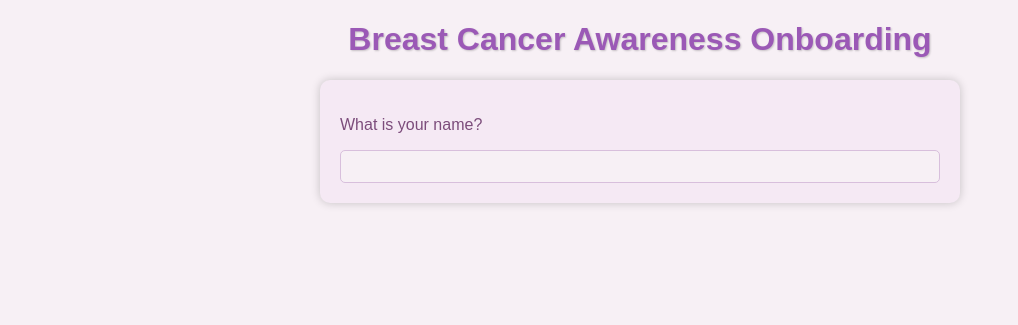
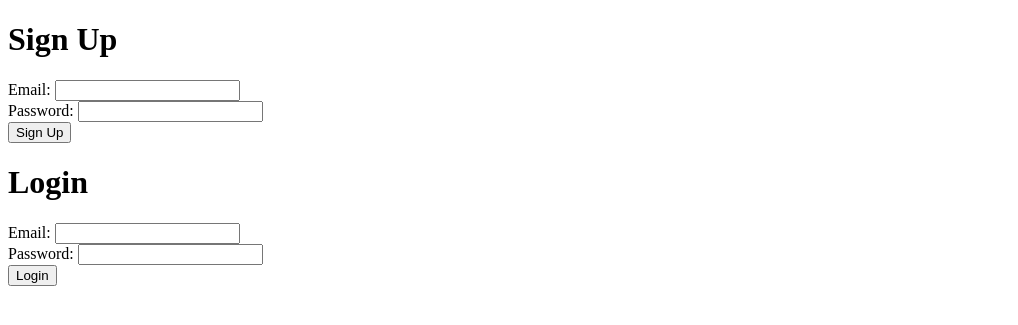
Before and after one commit to nown1ne/ge, a Flask app: page / in a window 1280 px wide. Shown: the top 325 px of the page, without its empty margins (0-1018 px from the left). Run offline with Flask 3, Linux system fonts and the light colour scheme; data that the repository does not hold is empty; some libraries are stand-ins or nearby versions.

Commit message:
half baked

```diff
--- a/main.py
+++ b/main.py
@@ -1,13 +1,56 @@
-from flask import Flask, render_template, request, jsonify
-import pandas as pd
+from flask import Flask, render_template, request, jsonify, redirect, url_for, session
+from supabase import create_client, Client
 import os
 
 app = Flask(__name__)
-DATA_FILE = 'user_data.csv'
+app.secret_key = 'your_secret_key'  # Replace with your own secret key
+# Supabase configuration
+SUPABASE_URL = 'https://zqxdgopzsaoyhctnghaa.supabase.co'
+SUPABASE_KEY = 'eyJhbGciOiJIUzI1NiIsInR5cCI6IkpXVCJ9.eyJpc3MiOiJzdXBhYmFzZSIsInJlZiI6InpxeGRnb3B6c2FveWhjdG5naGFhIiwicm9sZSI6ImFub24iLCJpYXQiOjE3MTY1NjkzNDEsImV4cCI6MjAzMjE0NTM0MX0.2kOPWjNeeEQQyXzfC_ORHOV1UZMoNXJg5pYOPoKlUgM'
+supabase: Client = create_client(SUPABASE_URL, SUPABASE_KEY)
 
 @app.route('/')
 def index():
+    if 'user' in session:
+        return redirect(url_for('questionnaire'))
     return render_template('index.html')
+
+@app.route('/sign_up', methods=['POST'])
+def sign_up():
+    email = request.form['email']
+    password = request.form['password']
+    response = supabase.auth.sign_up({'email': email, 'password': password})
+    if 'error' in response:
+        return jsonify({"error": response['error']['message']}), 400
+    if 'data' in response and 'user' in response['data']:
+        session['user'] = response['data']['user']
+        return redirect(url_for('questionnaire'))
+    else:
+        return jsonify({"error": "Invalid response from Supabase"}), 400
+
+@app.route('/login', methods=['POST'])
+def login():
+    email = request.form['email']
+    password = request.form['password']
+    response = supabase.auth.sign_in_with_password({'email': email, 'password': password})
+    if 'error' in response:
+        return jsonify({"error": response['error']['message']}), 400
+    if 'data' in response and 'user' in response['data']:
+        session['user'] = response['data']['user']
+        return redirect(url_for('questionnaire'))
+    else:
+        return jsonify({"error": "Invalid response from Supabase"}), 400
+
+@app.route('/logout')
+def logout():
+    session.pop('user', None)
+    return redirect(url_for('index'))
+
+@app.route('/questionnaire')
+def questionnaire():
+    # if 'user' not in session:
+    #     return redirect(url_for('index'))
+    return render_template('survey.html')
 
 @app.route('/next_question', methods=['POST'])
 def next_question():
@@ -30,36 +73,30 @@ def get_next_question(answers):
         if "diagnosed_stage" not in answers:
             return {"question": "What is the diagnosed stage?", "options": [], "key": "diagnosed_stage"}
         if "diagnosed_stage" in answers and "diagnosed_report" not in answers:
-            return {"question": "Please upload your diagnosed report.", "options": [], "key": "diagnosed_report"}
+            return {"question": "Please describe your diagnosed report.", "options": [], "key": "diagnosed_report"}
         if "diagnosed_report" in answers and "cbc_report" not in answers:
-            return {"question": "Please provide the Complete Blood Count (CBC) report.", "options": [], "key": "cbc_report"}
+            return {"question": "Please describe the Complete Blood Count (CBC) report.", "options": [], "key": "cbc_report"}
         if "cbc_report" in answers and "mammogram" not in answers:
-            return {"question": "Please provide the Mammogram report.", "options": [], "key": "mammogram"}
+            return {"question": "Please describe the Mammogram report.", "options": [], "key": "mammogram"}
         if "mammogram" in answers and "ultrasound" not in answers:
-            return {"question": "Please provide the Breast Ultrasound report.", "options": [], "key": "ultrasound"}
+            return {"question": "Please describe the Breast Ultrasound report.", "options": [], "key": "ultrasound"}
         if "ultrasound" in answers and "mri" not in answers:
-            return {"question": "Please provide the Breast MRI report.", "options": [], "key": "mri"}
+            return {"question": "Please describe the Breast MRI report.", "options": [], "key": "mri"}
         if "mri" in answers and "biopsy" not in answers:
-            return {"question": "Please provide the Core Needle Biopsy report.", "options": [], "key": "biopsy"}
+            return {"question": "Please describe the Core Needle Biopsy report.", "options": [], "key": "biopsy"}
         if "biopsy" in answers and "genetic_testing" not in answers:
-            return {"question": "Please provide the Genetic Testing report.", "options": [], "key": "genetic_testing"}
+            return {"question": "Please describe the Genetic Testing report.", "options": [], "key": "genetic_testing"}
     if answers.get("diagnosed") == "No":
         if "last_screening" not in answers:
             return {"question": "When was your last screening?", "options": [], "key": "last_screening"}
         if "last_screening" in answers and "screening_frequency" not in answers:
             return {"question": "How frequently do you get screened?", "options": ["Annually", "Every 2 years", "Every 5 years", "Never"], "key": "screening_frequency"}
 
-    save_to_csv(answers)
+    save_to_supabase(answers)
     return {"question": "Thank you for completing the survey!", "options": [], "key": None}
 
-def save_to_csv(data):
-    new_data = pd.DataFrame([data])
-    if not os.path.isfile(DATA_FILE):
-        new_data.to_csv(DATA_FILE, index=False)
-    else:
-        existing_data = pd.read_csv(DATA_FILE)
-        updated_data = pd.concat([existing_data, new_data], ignore_index=True)
-        updated_data.to_csv(DATA_FILE, index=False)
+def save_to_supabase(data):
+    supabase.table('survey_responses').insert(data).execute()
 
 if __name__ == '__main__':
     app.run(debug=True)
--- a/static/main.js
+++ b/static/main.js
@@ -8,11 +8,6 @@ $(document).ready(function () {
             contentType: "application/json",
             data: JSON.stringify(answers),
             success: function (response) {
-        if (response.key === null) {
-          $("#submit-btn").show();
-          return;
-        }
-
                 let questionHtml = `<div class="question" data-key="${response.key}">
                     <p>${response.question}</p>`;
 
@@ -20,16 +15,6 @@ $(document).ready(function () {
                     response.options.forEach((option) => {
                         questionHtml += `<label><input type="radio" name="${response.key}" value="${option}"> ${option}</label><br>`;
                     });
-        } else if (
-          response.key === "diagnosed_report" ||
-          response.key === "cbc_report" ||
-          response.key === "mammogram" ||
-          response.key === "ultrasound" ||
-          response.key === "mri" ||
-          response.key === "biopsy" ||
-          response.key === "genetic_testing"
-        ) {
-          questionHtml += `<input type="file" name="${response.key}">`;
                 } else {
                     questionHtml += `<input type="text" name="${response.key}">`;
                 }
@@ -44,14 +29,10 @@ $(document).ready(function () {
         let key = $(this).closest(".question").data("key");
         let value = $(this).val();
         answers[key] = value;
-
-    $(this).closest(".question").nextAll().remove(); // Remove following questions
-    loadNextQuestion(); // Load the next question
     });
 
     $("#questionnaire-form").submit(function (e) {
         e.preventDefault();
-    // Handle form submission
         let formData = new FormData(this);
         $.ajax({
             url: "/next_question",
@@ -60,10 +41,8 @@ $(document).ready(function () {
             contentType: false,
             processData: false,
             success: function () {
-        answers = {}; // Reset answers for new submission
                 $("#questions-container").empty(); // Clear questions
-        $("#submit-btn").hide(); // Hide submit button
-        loadNextQuestion(); // Load first question again
+                loadNextQuestion(); // Load next question
             },
         });
     });
--- a/templates/index.html
+++ b/templates/index.html
@@ -1,72 +1,58 @@
 <!DOCTYPE html>
 <html lang="en">
-  <head>
-    <meta charset="UTF-8" />
-    <title>Dynamic Questionnaire</title>
-    <script src="https://code.jquery.com/jquery-3.6.0.min.js"></script>
-    <script src="{{ url_for('static', filename='main.js') }}"></script>
-    <style>
-      body {
-        font-family: Arial, sans-serif;
-        background-color: #f7f0f5;
-        color: #7c4c7b;
-      }
+<head>
+    <meta charset="UTF-8">
+    <title>Sign Up or Login</title>
+</head>
+<body>
+    <h1>Sign Up</h1>
+    <form id="signup-form">
+        <label for="email">Email:</label>
+        <input type="email" name="email" id="signup-email" required>
+        <br>
+        <label for="password">Password:</label>
+        <input type="password" name="password" id="signup-password" required>
+        <br>
+        <button type="submit">Sign Up</button>
+    </form>
+    <h1>Login</h1>
+    <form id="login-form">
+        <label for="email">Email:</label>
+        <input type="email" name="email" id="login-email" required>
+        <br>
+        <label for="password">Password:</label>
+        <input type="password" name="password" id="login-password" required>
+        <br>
+        <button type="submit">Login</button>
+    </form>
+    <script type="module" src="https://cdn.jsdelivr.net/npm/@supabase/supabase-js@2.0.0/dist/umd/supabase.js"></script>
+    <script type="module" src="/static/js/main.js"></script>
+    <script type="module">
+        import { signUp, login } from '/static/js/main.js';
 
-      h1 {
-        text-align: center;
-        color: #9b59b6;
-        text-shadow: 1px 1px 2px rgba(0, 0, 0, 0.2);
-      }
+        document.getElementById('signup-form').addEventListener('submit', async (e) => {
+            e.preventDefault();
+            const email = document.getElementById('signup-email').value;
+            const password = document.getElementById('signup-password').value;
+            const response = await signUp(email, password);
+            if (response.error) {
+                alert(response.error);
+            } else {
+                window.location.href = '/questionnaire';
+            }
+        });
 
-      form {
-        background-color: #f5e9f4;
-        padding: 20px;
-        border-radius: 10px;
-        box-shadow: 0 0 10px rgba(0, 0, 0, 0.2);
-        max-width: 600px;
-        margin: 0 auto;
-      }
-
-      label {
-        display: block;
-        margin-bottom: 10px;
-        font-weight: bold;
-      }
-
-      input[type="text"],
-      input[type="number"],
-      textarea {
-        width: 100%;
-        padding: 8px;
-        border: 1px solid #d8bfdc;
-        border-radius: 5px;
-        box-sizing: border-box;
-        background-color: #f7f0f5;
-        color: #7c4c7b;
-      }
-
-      button[type="submit"] {
-        background-color: #9b59b6;
-        color: #fff;
-        border: none;
-        padding: 10px 20px;
-        border-radius: 5px;
-        cursor: pointer;
-        transition: background-color 0.3s ease;
-      }
-
-      button[type="submit"]:hover {
-        background-color: #8e44ad;
-      }
-    </style>
-  </head>
-  <body>
-    <h1>Breast Cancer Awareness Onboarding</h1>
-    <form id="questionnaire-form" enctype="multipart/form-data">
-      <div id="questions-container"></div>
-      <button type="submit" id="submit-btn" style="display: none">
-        Submit
-      </button>
-    </form>
-  </body>
+        document.getElementById('login-form').addEventListener('submit', async (e) => {
+            e.preventDefault();
+            const email = document.getElementById('login-email').value;
+            const password = document.getElementById('login-password').value;
+            const response = await login(email, password);
+            if (response.error) {
+                alert(response.error);
+            } else {
+                window.location.href = '/questionnaire';
+            }
+        });
+    </script>
+</body>
 </html>
```
Also changed, not shown: templates/login.html (added, +11 -0 lines), templates/survey.html (added, +131 -0 lines), user_data.csv (+4 -5 lines), 1 other file. Lines whose indentation alone changed are shown as unchanged.
